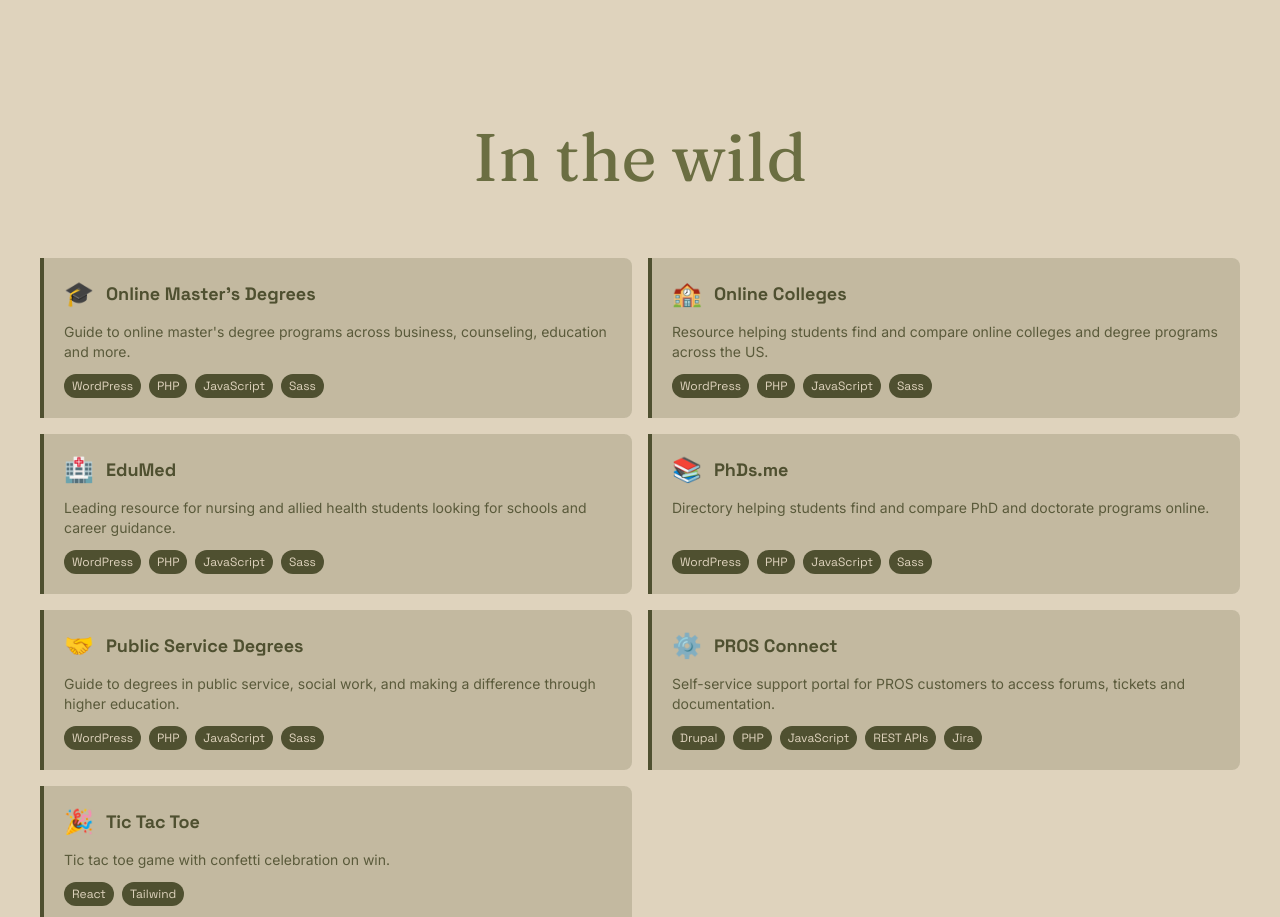
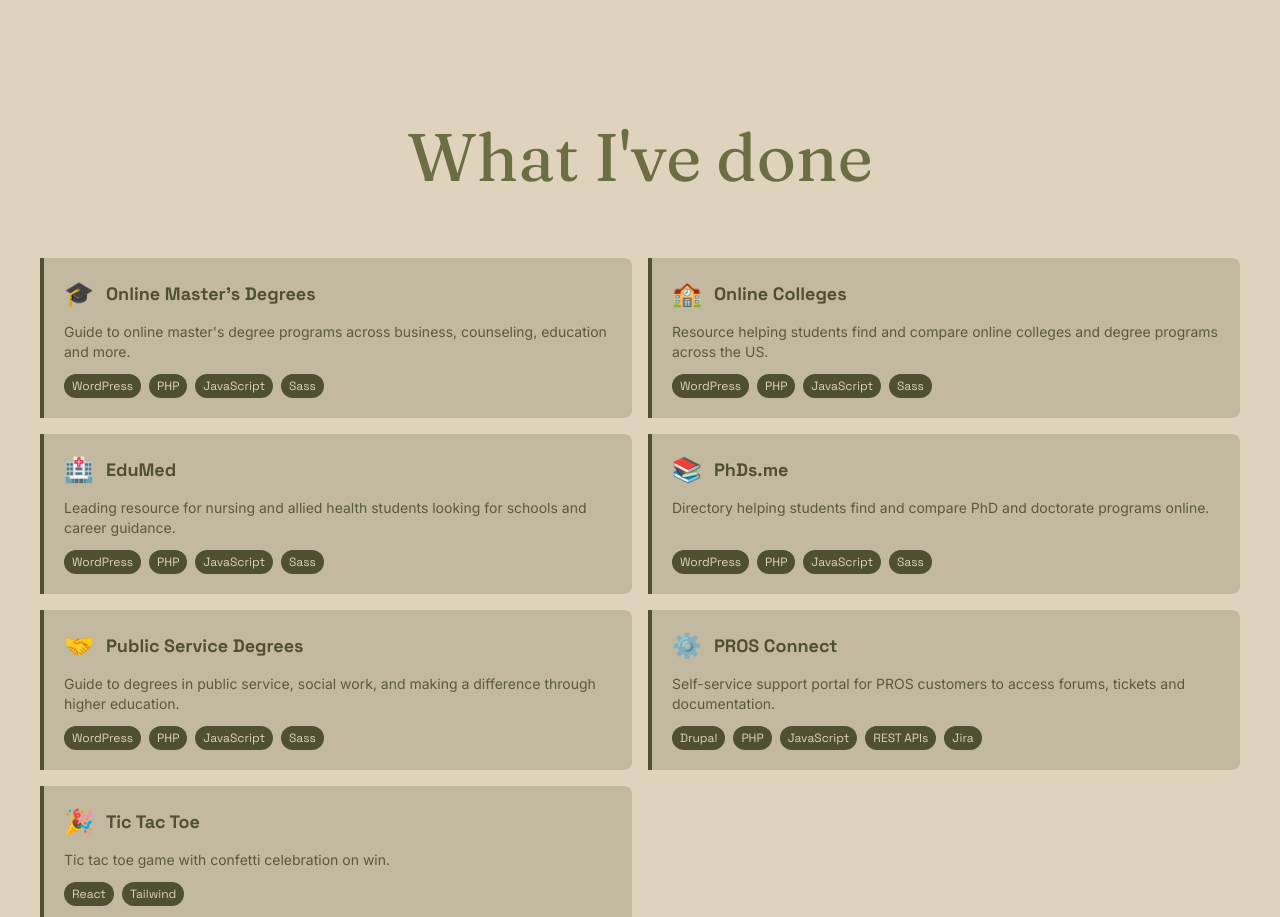
Before and after one commit to nataliatorres/nataliatorres.github.io, a React (Vite) app: page / in a window 1280 px wide. Shown: the part 2340-3257 px from the top of the page. Built offline with nearby package versions, Linux system fonts and the light colour scheme.

Commit message:
Change Projects section title

```diff
--- a/src/App.tsx
+++ b/src/App.tsx
@@ -68,7 +68,7 @@
           </div>
         </section>
         <section id='projects' ref={projectsRef} className='reveal scroll-mt-15 pt-15 pb-40'>
-          <Title type='h1' style='text-[#6B6E42] text-[4.2em] pb-10' title='In the wild' />
+          <Title type='h1' style='text-[#6B6E42] text-[4.2em] pb-10' title="What I've done" />
           <ProjectGrid projects={projects} />
         </section>
         <div id='contact' ref={contactRef} className='reveal flex flex-col flex-wrap place-content-center max-w-400 mx-auto w-full p-12 text-[#4F5030]'>
```
